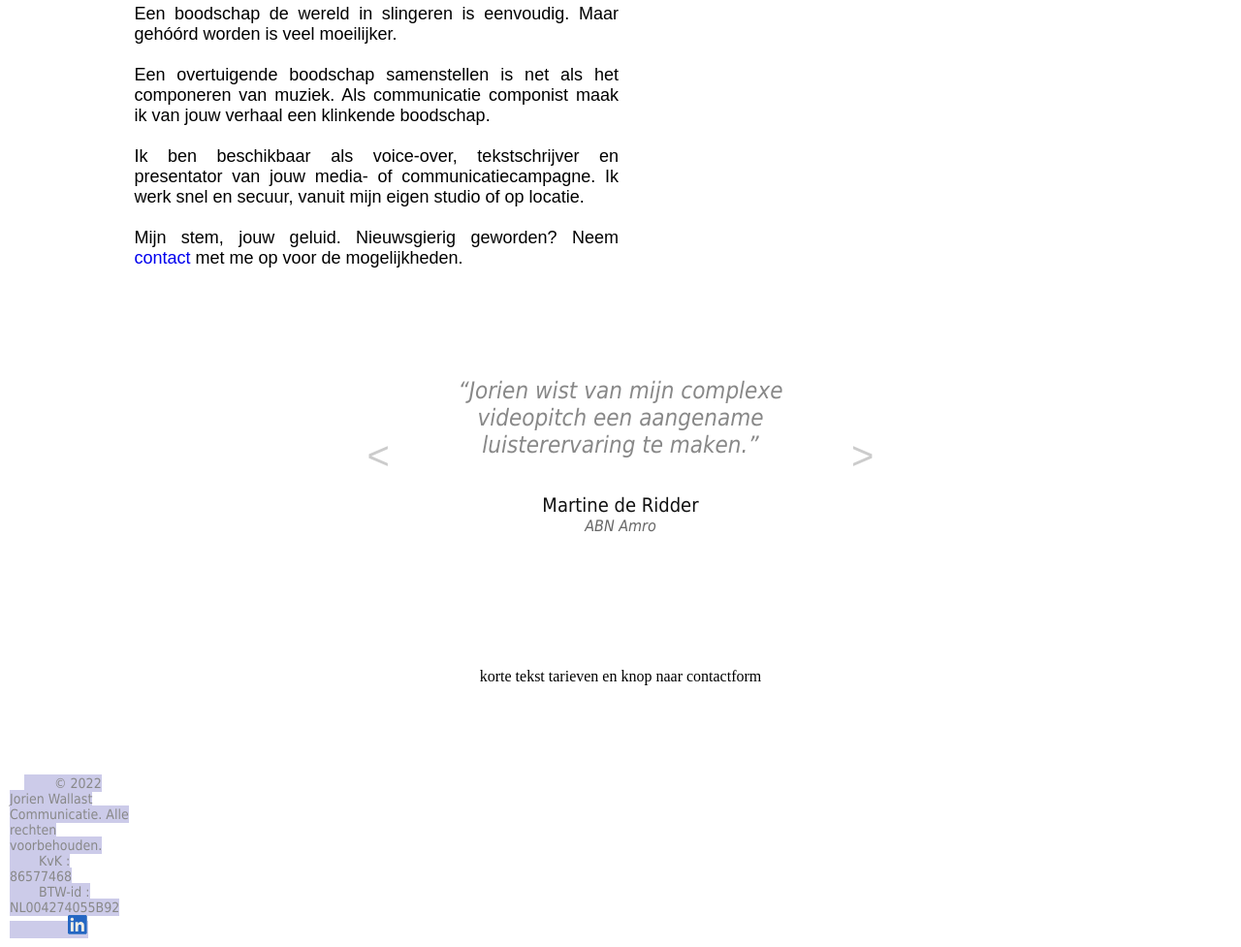
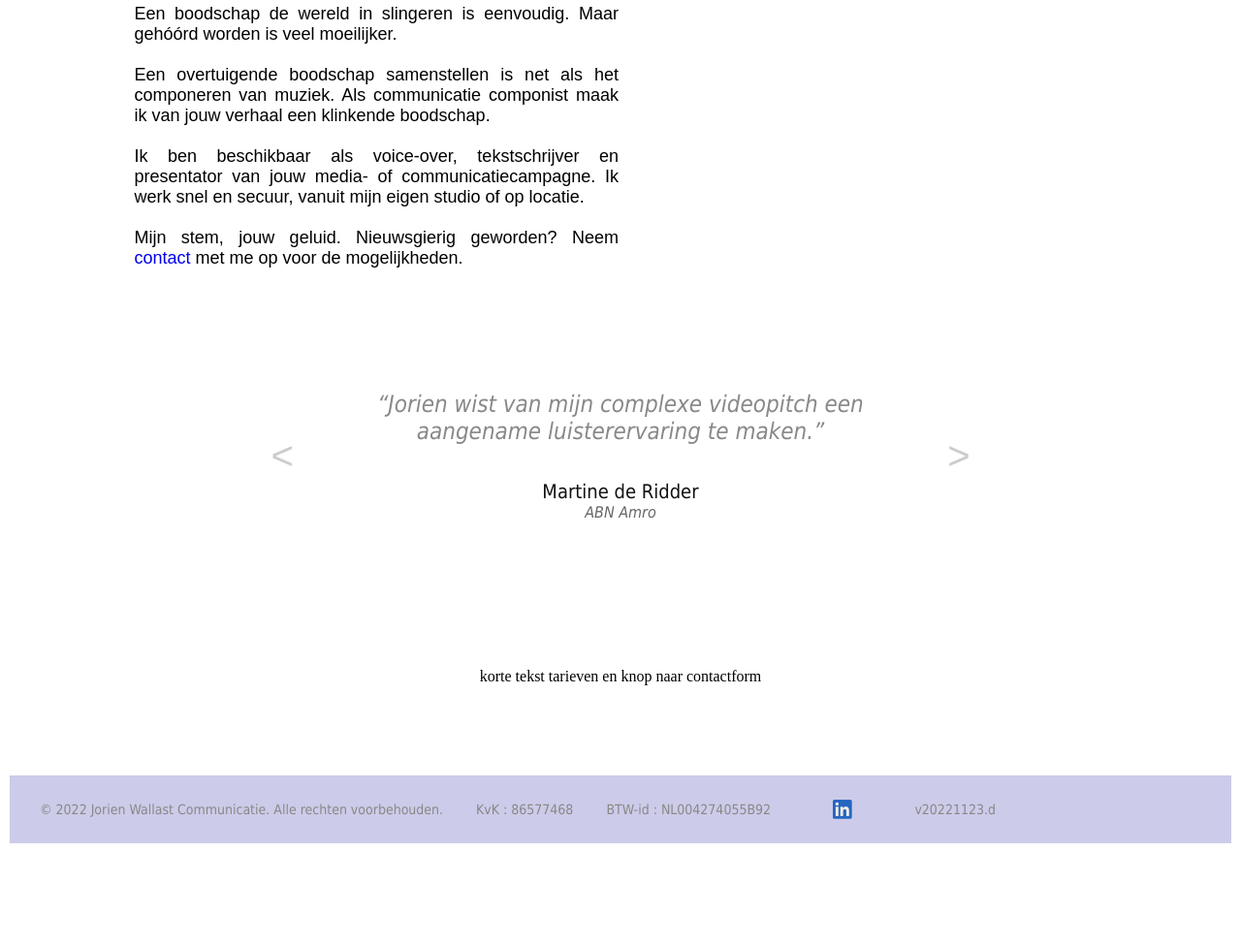
Before and after one commit to neilPintoGitHub/neilPintoGitHub.github.io, a plain HTML site: page jorien/index.html in a window 1280 px wide. Shown: the part 1008-1985 px from the top of the page at 97% size. After the commit the page ends 1888 px from the top, so only its background shows below. Drawn offline with Linux system fonts and the light colour scheme.

Commit message:
2022-11-23 20:30

```diff
--- a/jorien/index.html
+++ b/jorien/index.html
@@ -47,7 +47,7 @@
         <td colspan="2" height="250px">
           <table width="100%">
             <tr>
-              <td width="20%">&nbsp;</td>
+              <td width="10%">&nbsp;</td>
               <td width="10%" class="jwArrowsLight" onmouseover="this.className='jwArrowsDark';" onmouseout="this.className='jwArrowsLight';" onclick="jwShowTestimonialPrev();">&lt;</td>
               <td id="jw_testimonial_content">
                 <span class="jwTestimonial1">&ldquo;Jorien wist van mijn complexe videopitch een aangename luisterervaring te maken.&rdquo;</span><br/><br/>
@@ -55,23 +55,24 @@
                 <span class="jwTestimonial3">ABN Amro</span>
               </td>
               <td width="10%" class="jwArrowsLight" onmouseover="this.className='jwArrowsDark';" onmouseout="this.className='jwArrowsLight';" onclick="jwShowTestimonialNext();">&gt;</td>
-              <td width="20%">&nbsp;</td>
+              <td width="10%">&nbsp;</td>
             </tr>
           </table>
         </td>
         <td>&nbsp;</td>
       </tr>
       <tr>
-        <td colspan="4" style="text-align:center" height="200px">
+        <td colspan="4" style="text-align:center;" height="200px">
           korte tekst tarieven en knop naar contactform
         </td>
       </tr>
-      <tr>
-        <td colspan="4" height="70px" class="jwFooter">
-          <span style="margin-left:30px;">&#169; 2022 Jorien Wallast Communicatie. Alle rechten voorbehouden.</span>
-          <span style="margin-left:30px;">KvK : 86577468</span>
-          <span style="margin-left:30px;">BTW-id : NL004274055B92</span>
-          <span style="margin-left:60px;"><img src="images/jw000__footer__linkedin.png" alt="in" height="20px"></span>
+      <tr style="background-color:#CCCBE9;">
+        <td colspan="4" height="70px">
+          <div class="jwFooter" style="margin-left:30px;">&#169; 2022 Jorien Wallast Communicatie. Alle rechten voorbehouden.</div>
+          <div class="jwFooter" style="margin-left:30px;">KvK : 86577468</div>
+          <div class="jwFooter" style="margin-left:30px;">BTW-id : NL004274055B92</div>
+          <div class="jwFooter" style="margin-left:60px;"><img src="images/jw000__footer__linkedin.png" alt="in" height="20px"></div>
+          <div class="jwFooter" style="margin-left:60px;">v20221123.d</div>
         </td>
       </tr>
     </table>
```
Also changed, not shown: jorien/todo.txt (added).
